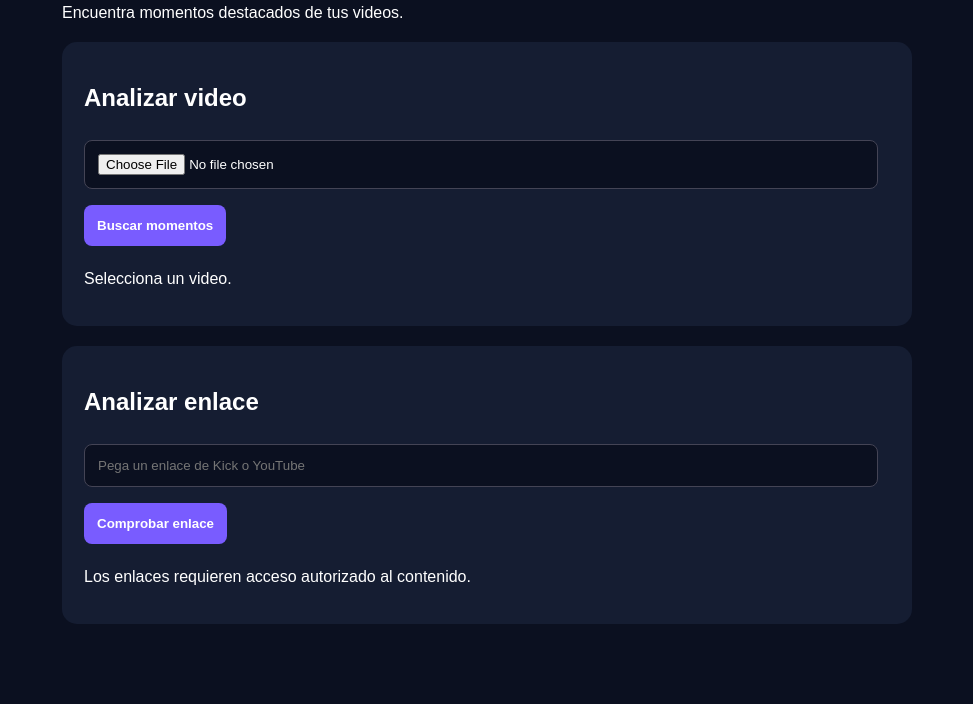
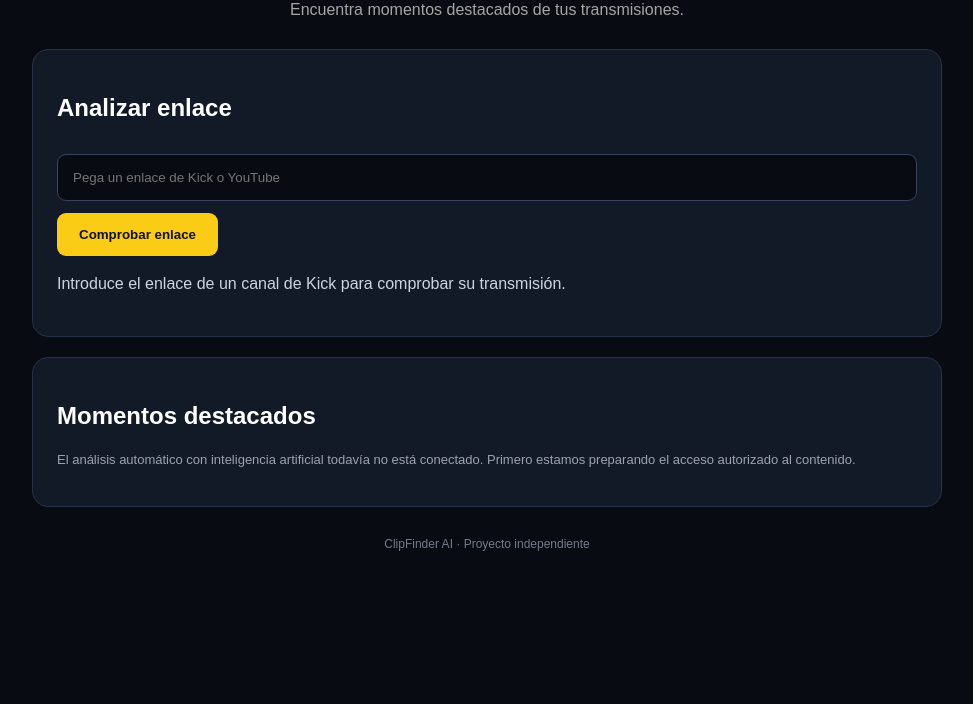
Before and after one commit to laralucasjoseluis01-cmd/clipfinder-ai, a plain HTML site: page static/index.html in a window 1280 px wide. Shown: the part 136-840 px from the top of the page, without its empty margins (153-1126 px from the left). After the commit the page ends 800 px from the top, so only its background shows below. Drawn offline with Linux system fonts and the light colour scheme.

Commit message:
Update index.html

```diff
--- a/static/index.html
+++ b/static/index.html
@@ -1,77 +1,235 @@
+
 <!DOCTYPE html>
 <html lang="es">
 <head>
 <meta charset="UTF-8">
 <meta name="viewport" content="width=device-width, initial-scale=1">
 <title>ClipFinder AI</title>
+
 <style>
-body{background:#0b1020;color:white;font-family:Arial,sans-serif;max-width:850px;margin:40px auto;padding:20px}
-section{background:#151d32;padding:22px;border-radius:15px;margin:20px 0}
-input,button{padding:13px;border-radius:8px;margin:8px 0}
-input{width:95%;background:#0b1020;color:white;border:1px solid #445}
-button{background:#795cff;color:white;border:0;font-weight:bold;cursor:pointer}
-.item{padding:12px;border-bottom:1px solid #445}
+*{box-sizing:border-box}
+
+body{
+ background:#080b12;
+ color:#fff;
+ font-family:Arial,sans-serif;
+ max-width:950px;
+ margin:35px auto;
+ padding:20px;
+}
+
+header{text-align:center;margin-bottom:30px}
+
+h1{font-size:36px;margin-bottom:8px}
+.logo{color:#facc15}
+.subtitle{color:#a5a5a5}
+
+section{
+ background:#131a27;
+ border:1px solid #283246;
+ padding:24px;
+ border-radius:16px;
+ margin:20px 0;
+}
+
+input{
+ width:100%;
+ padding:15px;
+ background:#080b12;
+ border:1px solid #39445a;
+ border-radius:9px;
+ color:white;
+ margin:12px 0;
+}
+
+button{
+ background:#facc15;
+ color:#111;
+ border:0;
+ padding:14px 22px;
+ border-radius:9px;
+ font-weight:bold;
+ cursor:pointer;
+}
+
+button:disabled{opacity:.5;cursor:wait}
+
+#linkStatus{color:#cbd5e1;line-height:1.5}
+
+.player{
+ width:100%;
+ aspect-ratio:16/9;
+ background:#050505;
+ border-radius:12px;
+ overflow:hidden;
+ margin-top:18px;
+}
+
+.player iframe{
+ width:100%;
+ height:100%;
+ border:0;
+}
+
+.hidden{display:none}
+
+.info{
+ color:#9ca3af;
+ font-size:13px;
+ line-height:1.5;
+}
+
+.item{
+ padding:12px;
+ border-bottom:1px solid #39445a;
+}
+
+footer{
+ text-align:center;
+ color:#737b8c;
+ font-size:12px;
+ margin-top:30px;
+}
 </style>
 </head>
+
 <body>
-<h1>ClipFinder <span style="color:#9b87ff">AI</span></h1>
-<p>Encuentra momentos destacados de tus videos.</p>
+
+<header>
+ <h1>ClipFinder <span class="logo">AI</span></h1>
+ <p class="subtitle">Encuentra momentos destacados de tus transmisiones.</p>
+</header>
 
 <section>
-<h2>Analizar video</h2>
-<input type="file" id="file" accept="video/*,audio/*">
-<br>
-<button onclick="analyze()">Buscar momentos</button>
-<p id="status">Selecciona un video.</p>
-<div id="results"></div>
+ <h2>Analizar enlace</h2>
+
+ <input
+  id="url"
+  type="url"
+  placeholder="Pega un enlace de Kick o YouTube"
+ >
+
+ <button id="checkButton" onclick="checkLink()">
+  Comprobar enlace
+ </button>
+
+ <p id="linkStatus">
+  Introduce el enlace de un canal de Kick para comprobar su transmisión.
+ </p>
+
+ <div id="playerContainer" class="hidden">
+  <h3 id="playerTitle">Reproductor de Kick</h3>
+  <div class="player" id="player"></div>
+  <p class="info">
+   Reproductor oficial de Kick. La disponibilidad depende del canal
+   y de las condiciones de la plataforma.
+  </p>
+ </div>
 </section>
 
 <section>
-<h2>Analizar enlace</h2>
-<input id="url" placeholder="Pega un enlace de Kick o YouTube">
-<button onclick="checkLink()">Comprobar enlace</button>
-<p id="linkStatus">Los enlaces requieren acceso autorizado al contenido.</p>
+ <h2>Momentos destacados</h2>
+ <p class="info">
+  El análisis automático con inteligencia artificial todavía no está conectado.
+  Primero estamos preparando el acceso autorizado al contenido.
+ </p>
+ <div id="results"></div>
 </section>
 
+<footer>
+ ClipFinder AI · Proyecto independiente
+</footer>
+
 <script>
-async function analyze(){
- const file=document.getElementById("file").files[0];
- if(!file){document.getElementById("status").textContent="Selecciona un archivo.";return;}
- const status=document.getElementById("status");
- status.textContent="Analizando video...";
- const data=new FormData();
- data.append("file",file);
- try{
-  const response=await fetch("/analyze-upload",{method:"POST",body:data});
-  const result=await response.json();
-  if(!response.ok)throw new Error(result.detail||"Error");
-  status.textContent="Duración: "+result.duration_seconds+" segundos. "+result.note;
-  const container=document.getElementById("results");
-  container.innerHTML="";
-  result.moments.forEach(moment=>{
-   const div=document.createElement("div");
-   div.className="item";
-   const min=Math.floor(moment.seconds/60);
-   const sec=Math.floor(moment.seconds%60);
-   div.textContent=min+":"+String(sec).padStart(2,"0")+" — intensidad "+moment.intensity;
-   container.appendChild(div);
-  });
- }catch(error){status.textContent="Error: "+error.message;}
-}
+async function checkLink(){
 
-async function checkLink(){
  const url=document.getElementById("url").value.trim();
  const status=document.getElementById("linkStatus");
+ const button=document.getElementById("checkButton");
+ const playerContainer=document.getElementById("playerContainer");
+ const player=document.getElementById("player");
+ const playerTitle=document.getElementById("playerTitle");
+
+ player.innerHTML="";
+ playerContainer.classList.add("hidden");
+
+ if(!url){
+  status.textContent="Introduce un enlace primero.";
+  return;
+ }
+
+ button.disabled=true;
+ button.textContent="Comprobando...";
+ status.textContent="Consultando la plataforma...";
+
  try{
+
   const response=await fetch("/analyze-link",{
    method:"POST",
    headers:{"Content-Type":"application/json"},
    body:JSON.stringify({url})
   });
+
   const result=await response.json();
-  status.textContent=result.message||result.detail;
- }catch(error){status.textContent="No se pudo contactar al servidor.";}
+
+  if(!response.ok){
+   throw new Error(
+    typeof result.detail==="string"
+     ? result.detail
+     : "No se pudo comprobar el enlace."
+   );
+  }
+
+  status.textContent=result.message || "Enlace reconocido.";
+
+  if(result.platform==="Kick" && result.channel){
+
+   playerTitle.textContent=
+    "Transmisión de "+result.channel;
+
+   const iframe=document.createElement("iframe");
+
+   iframe.src=
+    "https://player.kick.com/"+
+    encodeURIComponent(result.channel);
+
+   iframe.title="Reproductor oficial de Kick";
+   iframe.allow="autoplay; fullscreen; picture-in-picture";
+   iframe.allowFullscreen=true;
+   iframe.referrerPolicy="strict-origin-when-cross-origin";
+
+   player.appendChild(iframe);
+   playerContainer.classList.remove("hidden");
+
+   if(result.is_live){
+    status.textContent=
+     "Canal encontrado. Está transmitiendo en directo.";
+   }else{
+    status.textContent=
+     "Canal encontrado. El canal está desconectado. "+
+     "El reproductor puede no mostrar contenido.";
+   }
+
+  }else if(result.platform==="YouTube"){
+
+   status.textContent=
+    "Enlace de YouTube reconocido. "+
+    "La integración de su reproductor se añadirá después.";
+
+  }
+
+ }catch(error){
+
+  status.textContent="Error: "+error.message;
+
+ }finally{
+
+  button.disabled=false;
+  button.textContent="Comprobar enlace";
+
+ }
 }
 </script>
+
 </body>
 </html>
```
